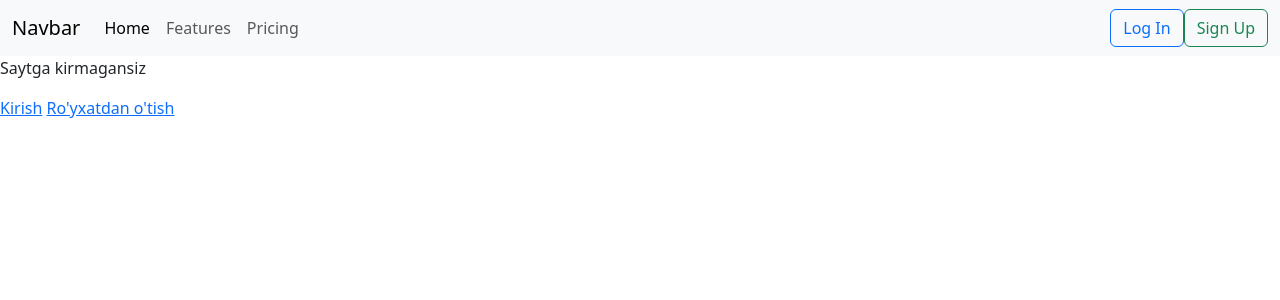
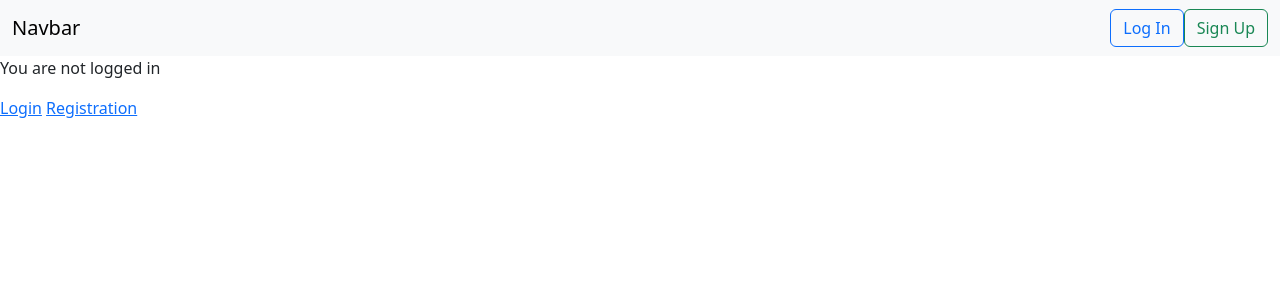
Before and after one commit to orifrustamovich/django-user-auth-system, a Django app: page / in a window 1280 px wide. Shown: the top 300 px of the page. Run offline with Django 5.2, Linux system fonts and the light colour scheme.

Commit message:
Update templates

```diff
--- a/templates/base.html
+++ b/templates/base.html
@@ -16,17 +16,17 @@
                     <span class="navbar-toggler-icon"></span>
                 </button>
                 <div class="collapse navbar-collapse" id="navbarNavDropdown">
-                        <ul class="navbar-nav">
-                            <li class="nav-item">
-                                <a class="nav-link active" aria-current="page" href="#">Home</a>
-                            </li>
-                            <li class="nav-item">
-                                <a class="nav-link" href="#">Features</a>
-                            </li>
-                            <li class="nav-item">
-                                <a class="nav-link" href="#">Pricing</a>
-                            </li>
-                        </ul>
+{#                        <ul class="navbar-nav">#}
+{#                            <li class="nav-item">#}
+{#                                <a class="nav-link active" aria-current="page" href="#">Home</a>#}
+{#                            </li>#}
+{#                            <li class="nav-item">#}
+{#                                <a class="nav-link" href="#">Features</a>#}
+{#                            </li>#}
+{#                            <li class="nav-item">#}
+{#                                <a class="nav-link" href="#">Pricing</a>#}
+{#                            </li>#}
+{#                        </ul>#}
                     {% if user.is_authenticated %}
                         <div class="nav-item dropdown ms-auto">
                             <a class="nav-link dropdown-toggle" href="#" role="button" data-bs-toggle="dropdown"
--- a/templates/home.html
+++ b/templates/home.html
@@ -6,9 +6,9 @@
     {% if user.is_authenticated %}
         {{ user.username }}!
     {% else %}
-        <p>Saytga kirmagansiz</p>
-        <a href="{% url 'login' %}">Kirish</a>
-        <a href="{% url 'register' %}">Ro'yxatdan o'tish</a>
+        <p>You are not logged in</p>
+        <a href="{% url 'login' %}">Login</a>
+        <a href="{% url 'register' %}">Registration</a>
     {% endif %}
 
 {% endblock content %}
```
